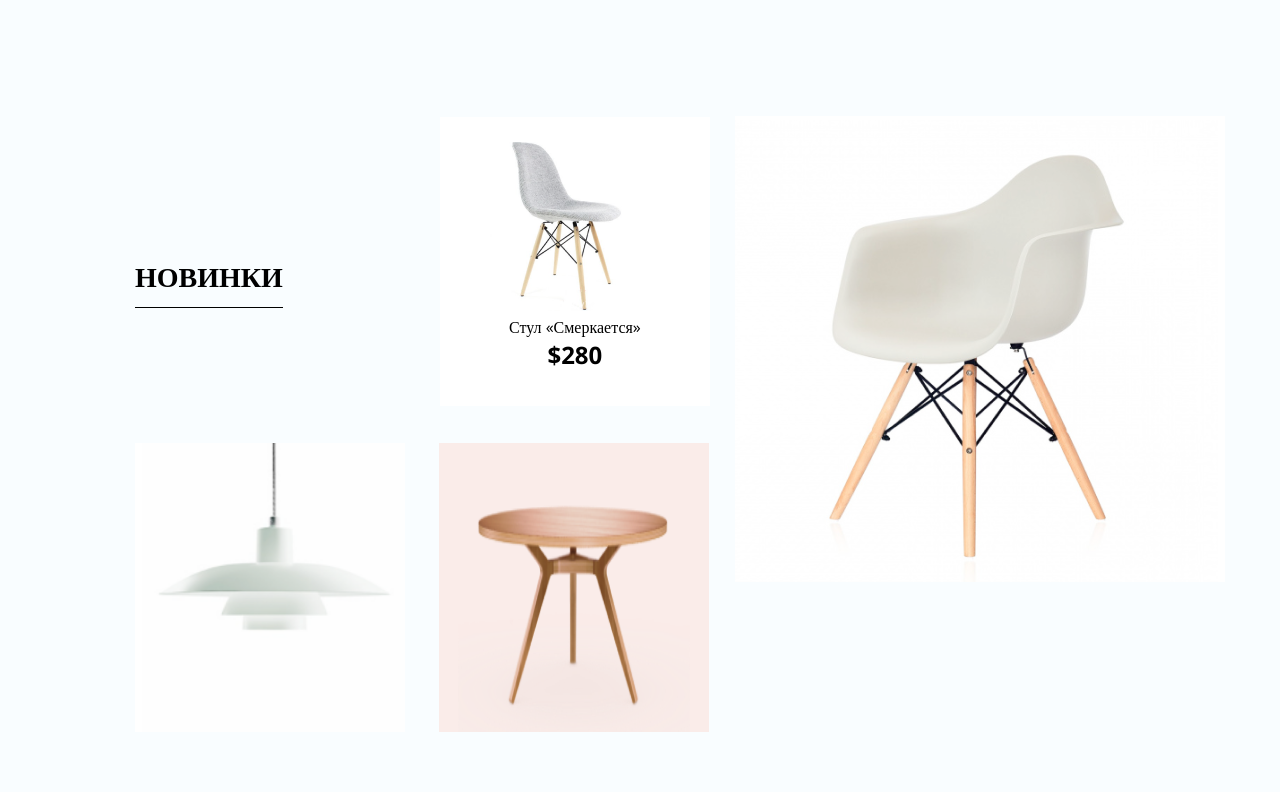
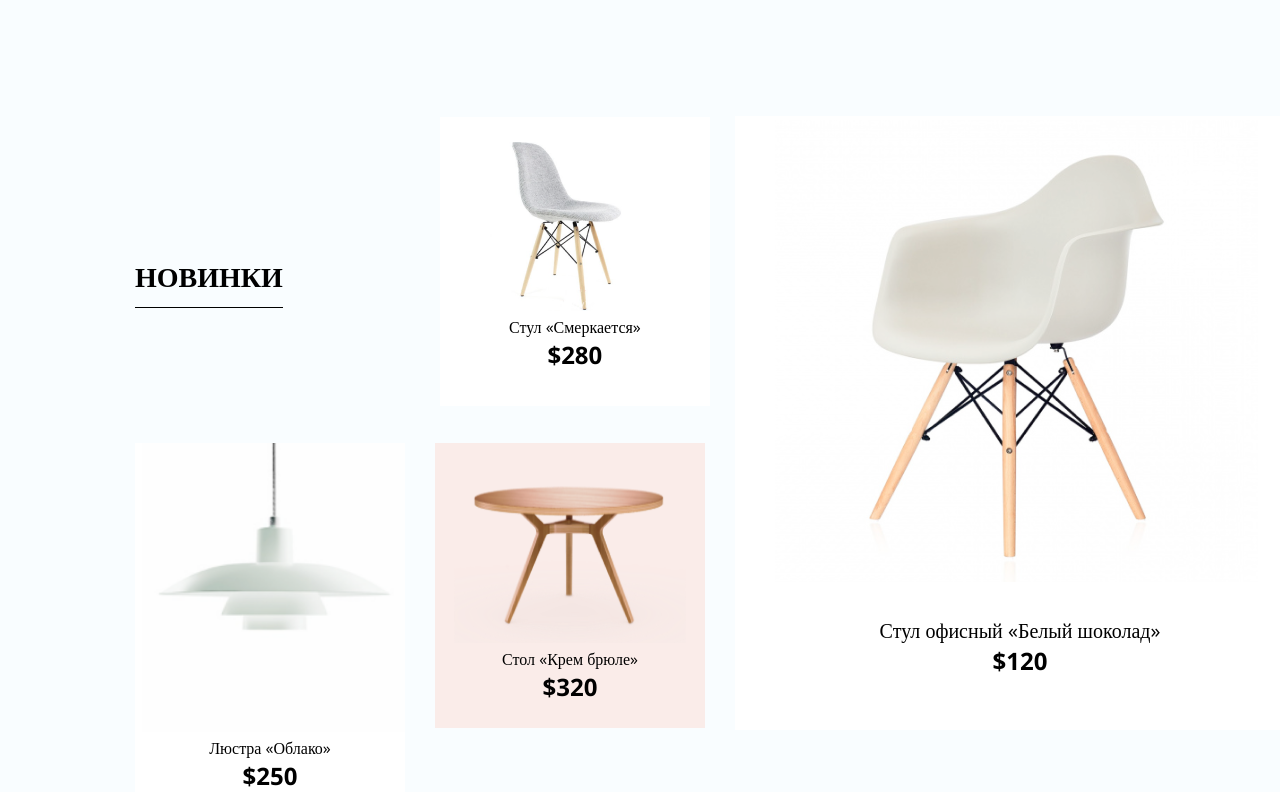
Before and after one commit to Vovka67/tanya, a plain HTML site: page index.html in a window 1280 px wide. Shown: the part 777-1569 px from the top of the page. Before the commit the page ends 1514 px from the top, so only its background shows below. Drawn offline with nearby package versions, Linux system fonts and the light colour scheme; a web font is replaced by a local one.

Commit message:
Add files via upload

```diff
--- a/index.html
+++ b/index.html
@@ -73,10 +73,21 @@
             </div>
             </div>
             <div class="main_chair2">
-            <img class="lampa" src="img/Mask Group 2.png" width="270px" height="289px">
-            <img class="stol" src="img/product_gallery_photo_17d5d561-b61c-440e-bb97-b67a762d5932.png" width="270px" height="289px">
+            <div class="lampa">
+            <img src="img/Mask Group 2.png" width="270px" height="289px">
+            <p>Люстра «Облако»</p>
+            <h1>$250</h1>
             </div>
-            <img class="img_right" src="img/Снимок экрана 2018-10-05 в 18.03.png">
+            <div class="stol">
+            <img src="img/product_gallery_photo_17d5d561-b61c-440e-bb97-b67a762d5932.png" width="270px" height="200px">
+            <p>Стол «Крем брюле»</p>
+            <h1>$320</h1>
+            </div>
+            <div class="img_right">
+            <img src="img/Снимок экрана 2018-10-05 в 18.03.png">
+            <p class="white_chocolate">Стул офисный «Белый шоколад»</p>
+            <h1>$120</h1>
+            </div>
         </section>
     </main>
 
--- a/style.css
+++ b/style.css
@@ -156,19 +156,39 @@ main {
     height: 289px;
     width: 270px;
     text-align: center;
+    font-weight: 400;
 }
 
 .main_chair2 {
+    display: flex;
     margin-top: 37px;
+    font-weight: 400;
+}
+
+.lampa {
+    background-color: white;
+    text-align: center;
 }
 
 .stol {
     background-color: #FAECE9;
     margin-left: 30px;
+    text-align: center;
+    height: 285px;
 }
 
 .img_right {
     position: absolute;
     margin-left: 600px;
     top: 893px;
+    width: 570px;
+    height: 614px;
+    background-color: white;
+    text-align: center;
+    font-weight: 400;
 }
+
+.white_chocolate {
+    margin-top: 30px;
+    font-size: 20px;
+}
```
